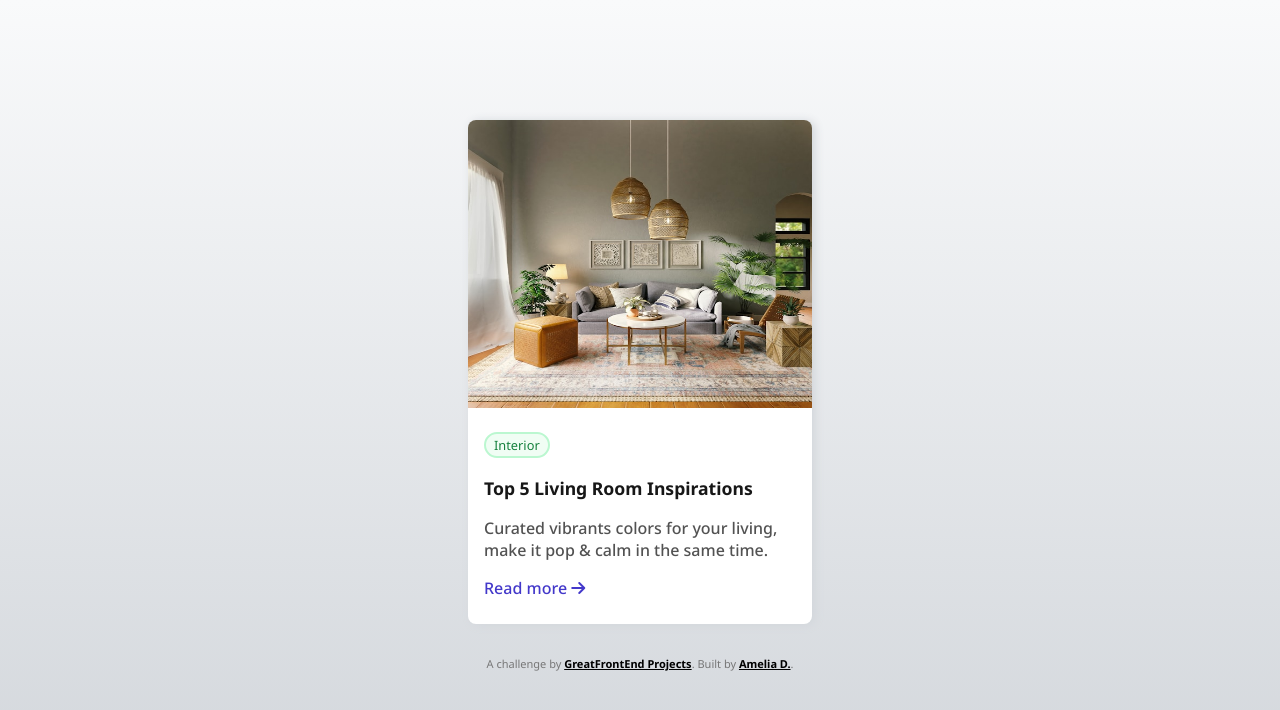
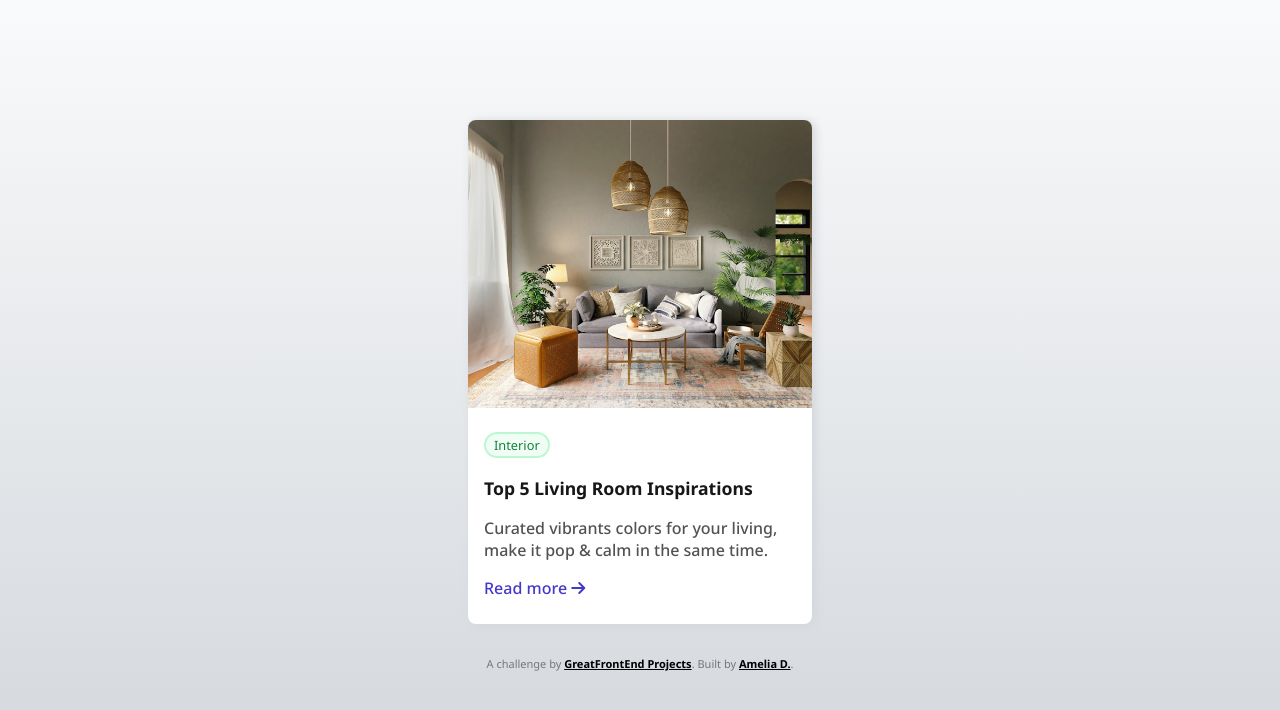
Before and after one commit to amelia2802/blog-card, a plain HTML site: page index.html in a window 1280 px wide. Drawn offline with Linux system fonts and the light colour scheme.

Commit message:
fix image

```diff
--- a/css/style.css
+++ b/css/style.css
@@ -33,11 +33,9 @@ body{
 .display{
   width: 100%;
   height: 18rem;
-}
-
-img{
-  width: 100%;
-  height: 100%;
+  background-image: url('../img/spacejoy-YqFz7UMm8qE-unsplash.jpg');
+  background-size: cover;
+  background-position: left;
   border-radius: 0.5rem 0.5rem 0 0;
 }
 
--- a/index.html
+++ b/index.html
@@ -19,7 +19,6 @@
   <body>
     <main class="blog-card">
       <section class="display">
-        <img src="./img/spacejoy-YqFz7UMm8qE-unsplash.jpg" alt="modern interior" />
       </section>
       <section class="blog-content">
         <section class="blog-header">
```
